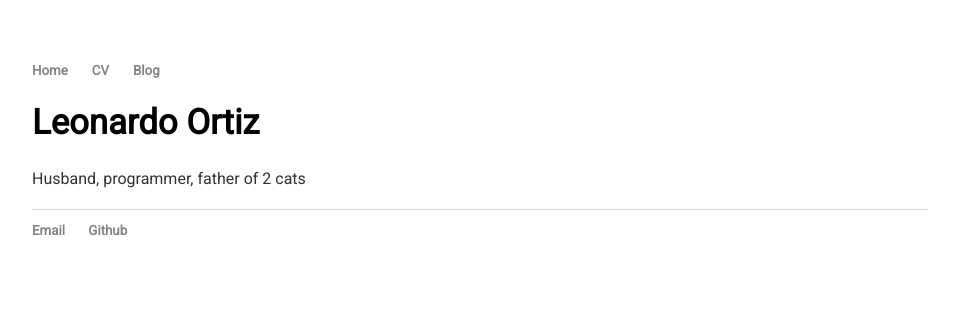
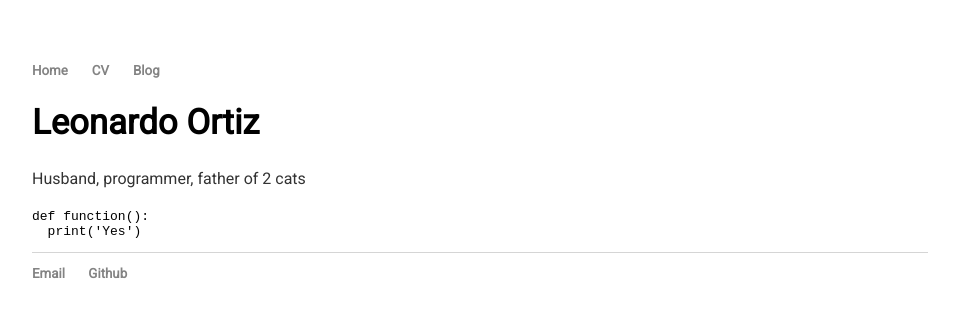
Before and after one commit to leohackerman/leohackerman.github.io, a Jekyll site: the page built from index.md, in a window 1280 px wide. Shown: the top 318 px of the page, without its empty margins (160-1119 px from the left). Built offline with Jekyll 4.4.1, drawn with Linux system fonts in a browser that asks for light colours.

Commit message:
Update index.md

````diff
--- a/index.md
+++ b/index.md
@@ -6,3 +6,7 @@ title: Leonardo Ortiz
 	<h1>Leonardo Ortiz</h1>
 	<p>Husband, programmer, father of 2 cats</p>
 </div>
+```python
+def function():
+  print('Yes')
+```
````
